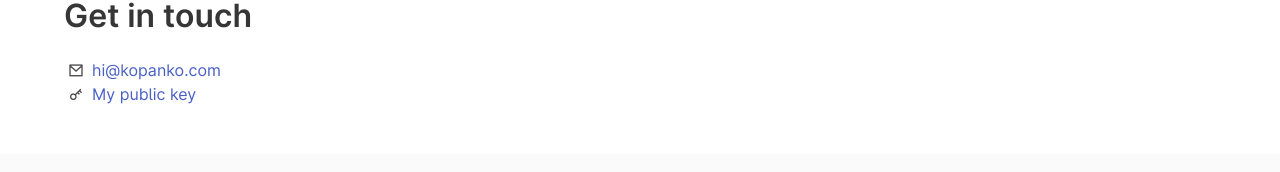
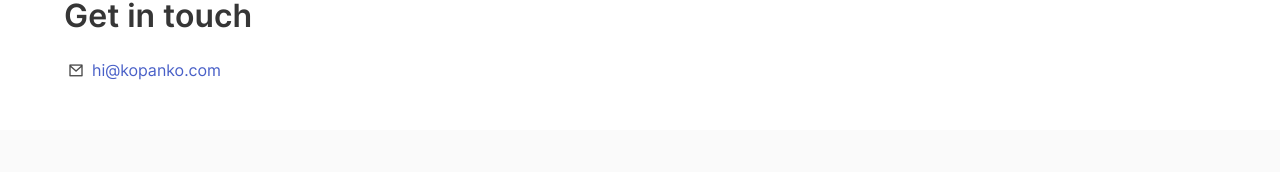
Before and after one commit to pcktm/kopanko.com, a Next.js app: page / in a window 1280 px wide. Shown: the part 760-932 px from the top of the page. Built offline with nearby package versions, Linux system fonts and the light colour scheme.

Commit message:
fix: get rid of the public key

```diff
--- a/pages/index.tsx
+++ b/pages/index.tsx
@@ -64,14 +64,6 @@ export default function Home() {
             />
           </span>
           <br/>
-          <span className="icon-text">
-            <span className="icon">
-              <i className="ri-key-2-line"/>
-            </span>
-            <a href="/assets/key.pub.txt">
-              My public key
-            </a>
-          </span>
         </div>
       </div>
     </div>
```
